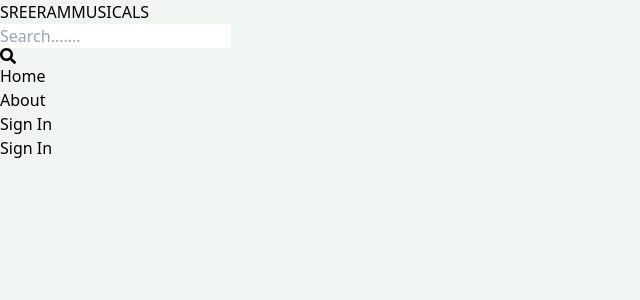
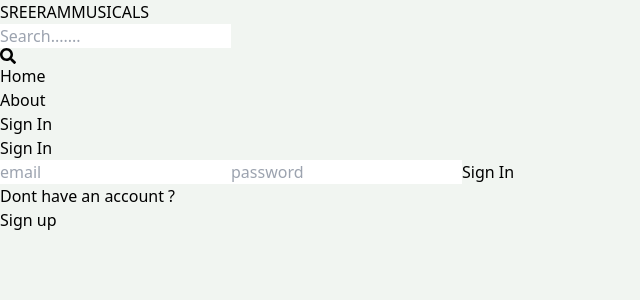
Before and after one commit to Ajithpradeep01/Mern-Stack-Project, a React (Vite) app: page /sign-in in a window 1280 px wide. Shown: the top 300 px of the page, without its empty margins (0-640 px from the left). Built offline with nearby package versions, Linux system fonts and the light colour scheme.

Commit message:
created sign in page functionality

```diff
--- a/src/pages/SignIn.jsx
+++ b/src/pages/SignIn.jsx
@@ -1,11 +1,71 @@
-import React from 'react'
 
-function Signin() {
+
+import { useState } from 'react'
+import { Link, useNavigate } from 'react-router-dom'
+
+export default function SignIn() {
+  const [formData,setFormData] = useState({})
+  const [error,setError] = useState(null)
+  const [loading,setLoading] = useState(false)
+  const navigate = useNavigate()
+  const handleChange = (e) => {
+    setFormData (
+      {
+        ...formData,
+        [e.target.id]: e.target.value,
+      }
+    )
+  }
+  const handleSubmit = async (e) => {
+    e.preventDefault()
+    try{
+      setLoading(true)
+      const res = await fetch('/api/auth/signin',
+      {
+        method:'POST',
+        headers: {
+          'Content-Type':'application/json',
+        },
+        body: JSON.stringify(formData),
+
+      })
+      const data = await res.json()
+      console.log(data);
+
+      if (data.success === false){
+        setLoading(false)
+        setError(data.message)
+
+        return;
+      }
+      setLoading(false)
+      setError(null)
+      navigate('/')
+    }catch(error){
+        setLoading(false)
+        setError(error.message)
+    }
+
+  }
+
   return (
-    <div>
-      Sign In
+    <div className='p-3 max-w-lg mx-auto'>
+      <h1 className='text-3xl text-center font-semibold my-7'>Sign In</h1>
+    <form onSubmit={handleSubmit} className='flex flex-col gap-4'>
+      <input type="email" placeholder='email'
+      className='border p-3 rounded-lg' id='email' onChange= { handleChange } />
+      <input type="password" placeholder='password'
+      className='border p-3 rounded-lg' id='password' onChange= { handleChange } />
+      <button disabled={loading} className='bg-slate-700 text-white p-3
+      rounded-lg uppercase hover:opacity-95 disabled:opacity-80' >{loading ? 'Loading.....' :'Sign In'}</button>
+    </form>
+    <div className='flex gap-2 mt-5'>
+      <p>Dont have an account ?</p>
+      <Link to={"/sign-up"}>
+        <span className='text-blue-700'> Sign up</span>
+      </Link>
     </div>
+    {error && <p className='text-blue-700'>{error}</p>}
+   </div>
   )
 }
-
-export default Signin
--- a/src/pages/SignUp.jsx
+++ b/src/pages/SignUp.jsx
@@ -50,7 +50,7 @@
 
   return (
     <div className='p-3 max-w-lg mx-auto'>
-      <h1 className='text-3xl text-center font-semibold my-7'></h1>
+      <h1 className='text-3xl text-center font-semibold my-7'>Sign Up</h1>
     <form onSubmit={handleSubmit} className='flex flex-col gap-4'>
       <input type="text" placeholder='username'
       className='border p-3 rounded-lg' id='username' onChange= { handleChange } />
```
